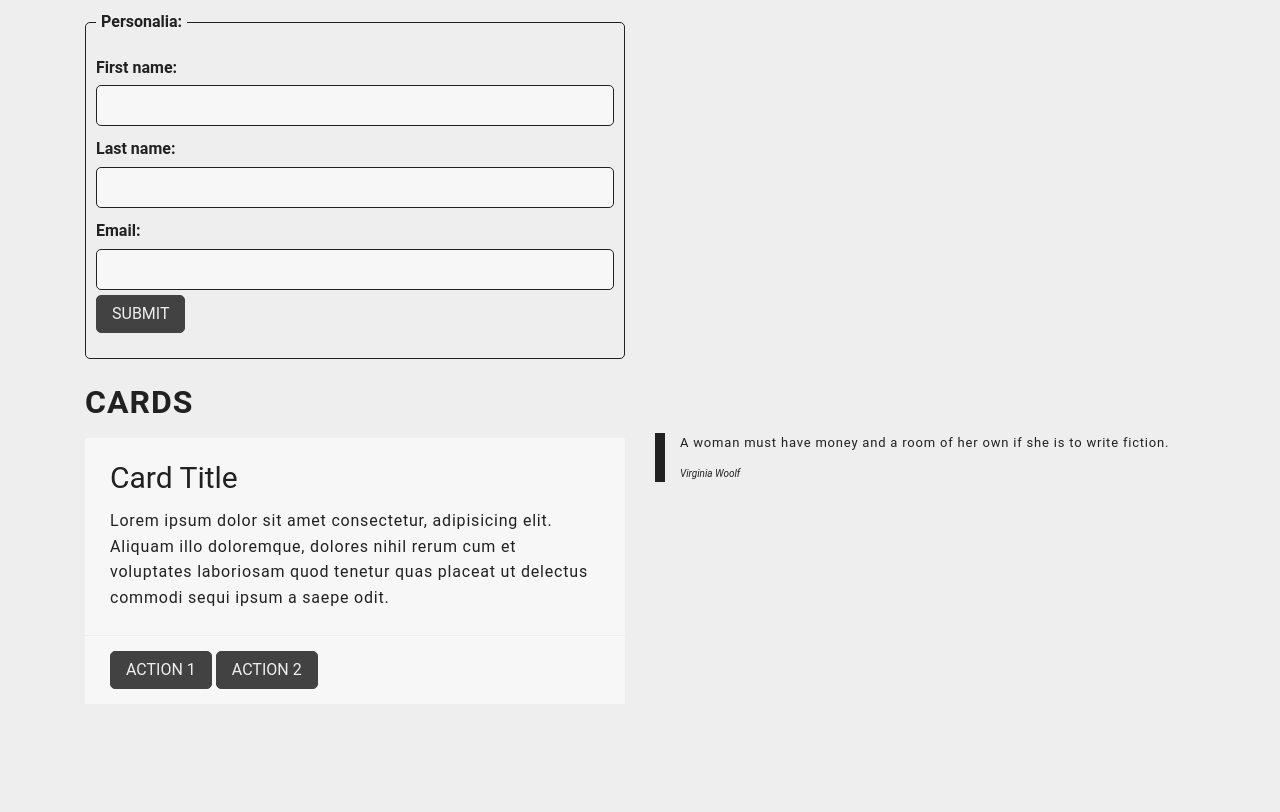
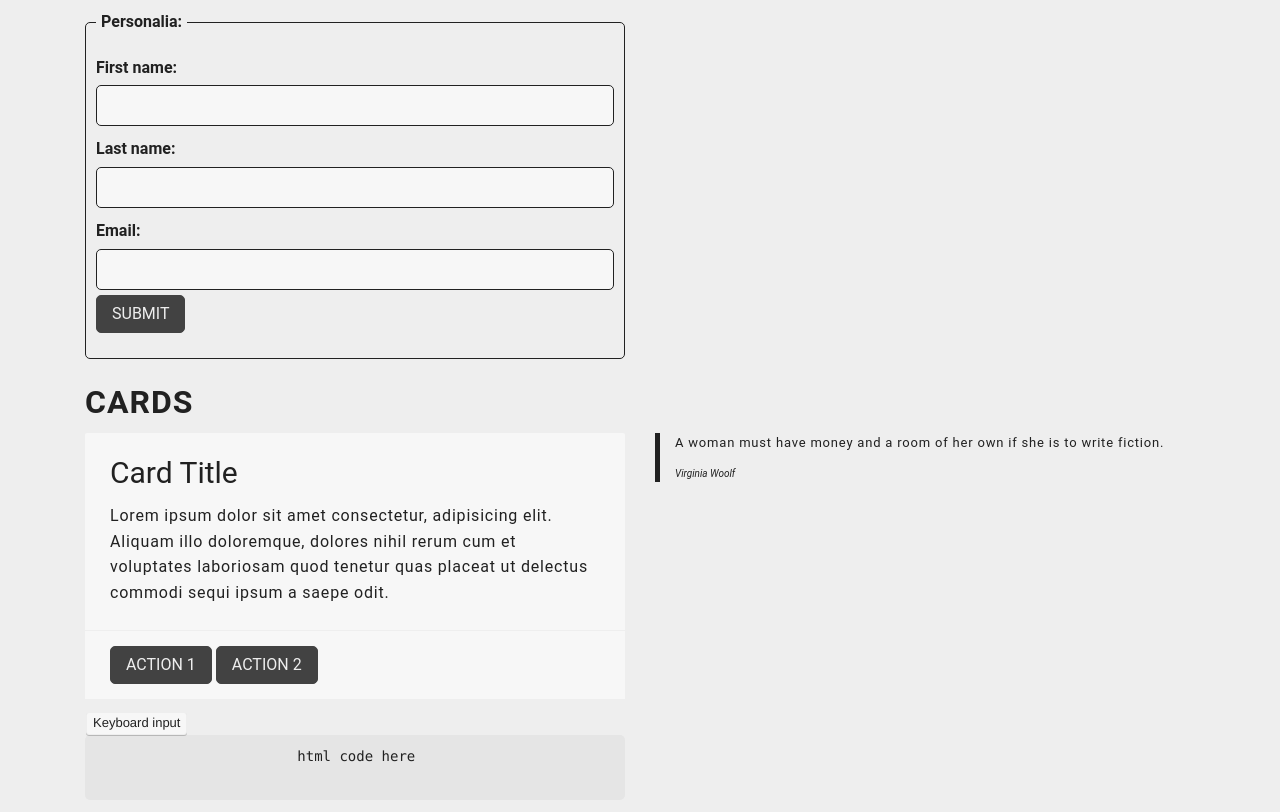
Before and after one commit to nikolas-haug/Pineapple_Frontend_Source, a website: page index.html in a window 1280 px wide. Shown: the part 1254-2066 px from the top of the page. Before the commit the page ends 1968 px from the top, so only its background shows below. Drawn offline with Linux system fonts and the light colour scheme.

Commit message:
add code and keyboard input styles to components

```diff
--- a/index.html
+++ b/index.html
@@ -185,6 +185,14 @@
                     </blockquote>
                 </div>
             </div>
+            <div class="row">
+                <div class="col-med-6">
+                    <kbd>Keyboard input</kbd>
+                    <pre>
+                        <code>html code here</code>
+                    </pre>
+                </div>
+            </div>
         </div>
     </main>
 
--- a/src/_components.scss
+++ b/src/_components.scss
@@ -3,29 +3,6 @@
 * COMPONENTS
 *
 */
-
-//===================================================
-// BLOCKQUOTE
-//
-//     <blockquote>
-// 	      <p>A woman must have money and a room of her own if she is to write fiction.</p>
-// 	      <cite>Virginia Woolf</cite>
-//     </blockquote>
-//
-//===================================================
-blockquote {
-  background: $blockquote-background-color;
-  margin: 0 0 $typography-margins 0;
-  border-left: 10px solid $blockquote-border-color;
-  padding: 0 1.5rem;
-  font-size: $blockquote-font-size;
-
-  cite {
-    display: block;
-    margin-top: $typography-margins;
-    font-size: 1rem;
-  }
-}
 
 //===================================================
 // BUTTONS
@@ -304,7 +281,7 @@ textarea {
 
 .card {
   position: relative;
-  margin: .5rem 0 1rem 0;
+  margin: $card-margins;
   background-color: $card-color;
   transition: box-shadow .25s;
   border-radius: 2px;
@@ -354,6 +331,30 @@ textarea {
 }
 
 //===================================================
+// BLOCKQUOTE
+//
+//     <blockquote>
+// 	      <p>A woman must have money and a room of her own if she is to write fiction.</p>
+// 	      <cite>Virginia Woolf</cite>
+//     </blockquote>
+//
+//===================================================
+
+blockquote {
+  background: $blockquote-background-color;
+  margin: 0 0 $typography-margins 0;
+  border-left: 5px solid $blockquote-border-color;
+  padding: 0 1.5rem;
+  font-size: $blockquote-font-size;
+
+  cite {
+    display: block;
+    margin-top: $typography-margins;
+    font-size: $blockquote-cite-font-size;
+  }
+}
+
+//===================================================
 // Scroll to top button
 //
 //  <div class="scroll-top-btn"></div>
@@ -381,6 +382,10 @@ textarea {
   }
 }
 
+//===================================================
+// CODE / KEYBOARD INPUT
+//===================================================
+
 // Code block styling
 pre {
   border: 0;
@@ -401,18 +406,18 @@ pre {
 
 // Keyboard input
 kbd {
-  background-color: #f7f7f7;
-  border: 1px solid #ccc;
+  background-color: $color-white;
+  border: 1px solid $color-grey-light;
   border-radius: 3px;
-  box-shadow: 0 1px 0 rgba(0, 0, 0, 0.2), 0 0 0 2px #fff inset;
-  color: #333;
+  box-shadow: 0 1px 0 rgba(0, 0, 0, 0.2), 0 0 0 2px $color-white inset;
+  color: $color-grey-dark;
   display: inline-block;
   font-family: Helvetica, Arial, sans-serif;
-  font-size: 13px;
+  font-size: 1.3rem;
   line-height: 1.4;
-  margin: 0 0.1em;
-  padding: 0.1em 0.6em;
-  text-shadow: 0 1px 0 #fff;
+  margin: 0 .1rem;
+  padding: .1rem .6rem;
+  text-shadow: 0 1px 0 $color-white;
 }
 
 // Inline code styling
--- a/src/_variables.scss
+++ b/src/_variables.scss
@@ -210,6 +210,7 @@ $round-buttons: 5rem;
 $card-color: $color-white;
 $card-title-font-size: 3rem;
 $card-title-line-height: 3rem;
+$card-margins: 0 0 1rem 0;
 
 //==============================================================================
 // BLOCKQUOTES
@@ -218,6 +219,7 @@ $card-title-line-height: 3rem;
 $blockquote-font-size: 1.3rem;
 $blockquote-border-color: $color-grey-dark;
 $blockquote-background-color: transparent;
+$blockquote-cite-font-size: 1rem;
 
 //==============================================================================
 // CODE
```
Also changed, not shown: dist/style.css.
